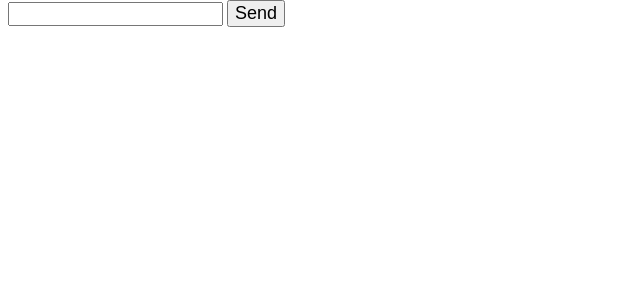
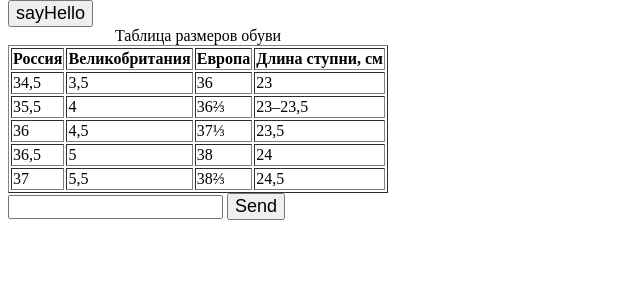
Before and after one commit to dzhukov40/proxy, a Spring Boot app: page / in a window 1280 px wide. Shown: the part 78-378 px from the top of the page, without its empty margins (0-640 px from the left). Run offline with Spring Boot 4, Linux system fonts and the light colour scheme; some libraries are stand-ins or nearby versions.

Commit message:
JavaScript наше все )) - подключили внешний JavaScript тtable.js

```diff
--- a/src/main/resources/static/JavaScript/main.js
+++ /dev/null
@@ -1,4 +0,0 @@
-
-
-
-alert( "Привет" );
--- a/src/main/resources/static/index.html
+++ b/src/main/resources/static/index.html
@@ -15,7 +16,37 @@
 </div>
 
 <div id="body">
-    <div id="history" class="chat form"></div>
+
+    <div id="history" class="chat form">
+
+        <button style="font-size:large" onclick="sayHello()">sayHello</button>
+
+        <table border="1" class="main_table">
+            <caption>Таблица размеров обуви</caption>
+            <tr>
+                <th>Россия</th>
+                <th>Великобритания</th>
+                <th>Европа</th>
+                <th>Длина ступни, см</th>
+            </tr>
+            <tr><td>34,5</td><td>3,5</td><td>36</td><td>23</td></tr>
+            <tr><td>35,5</td><td>4</td><td>36⅔</td><td>23–23,5</td></tr>
+            <tr><td>36</td><td>4,5</td><td>37⅓</td><td>23,5</td></tr>
+            <tr><td>36,5</td><td>5</td><td>38</td><td>24</td></tr>
+            <tr><td>37</td><td>5,5</td><td>38⅔</td><td>24,5</td></tr>
+        </table>
+
+
+
+    </div>
+
+
+
+
+
+
+
+
 </div>
 <div id="footer">
     <form method="POST" id="msgform" action="javascript:void(null);" onsubmit="say()">
--- /dev/null
+++ b/src/main/resources/static/javaScript/table.js
@@ -0,0 +1,7 @@
+
+
+function sayHello(){
+
+    alert( "Привет" );
+
+}
```
Also changed, not shown: other parts of src/main/resources/static/index.html (+3 -2 lines).
